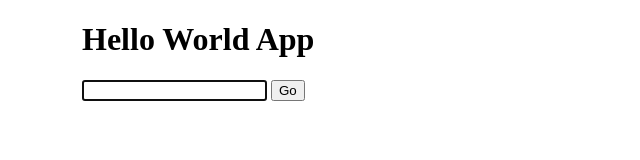
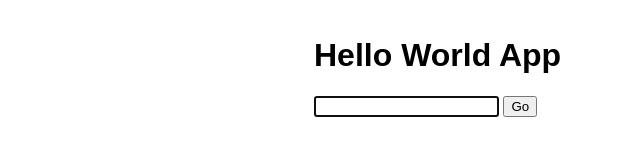
Before and after one commit to luke-hamann/Portfolio, a plain HTML site: page unit-1-project/index.html in a window 1280 px wide. Shown: the whole page, without its empty margins (46-686 px from the left). Drawn offline with Linux system fonts and the light colour scheme.

Commit message:
Tweak styles

```diff
--- a/unit-1-project/styles.css
+++ b/unit-1-project/styles.css
@@ -1,8 +1,10 @@
 @charset "utf-8";
 
 body {
+    font-family: sans-serif;
     margin: 0 auto;
-    width: 80%;
+    max-width: 35rem;
+    padding: 1rem;
 }
 
 .error {
```
